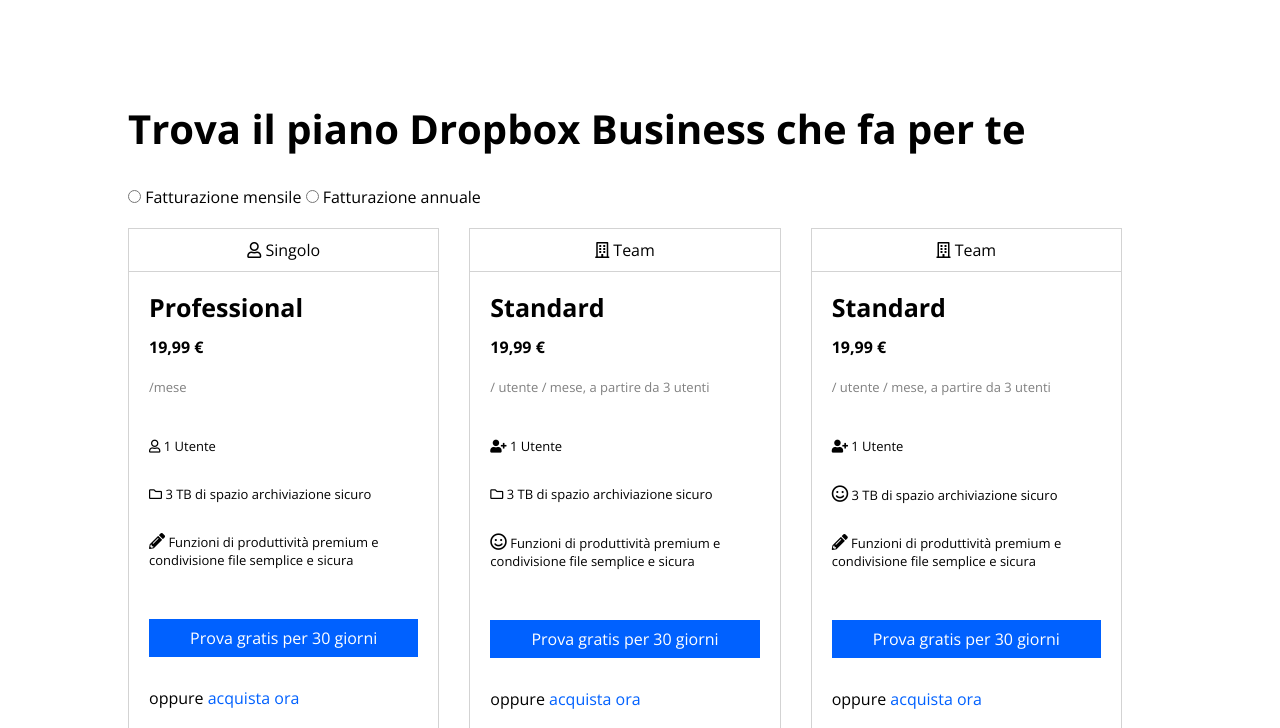
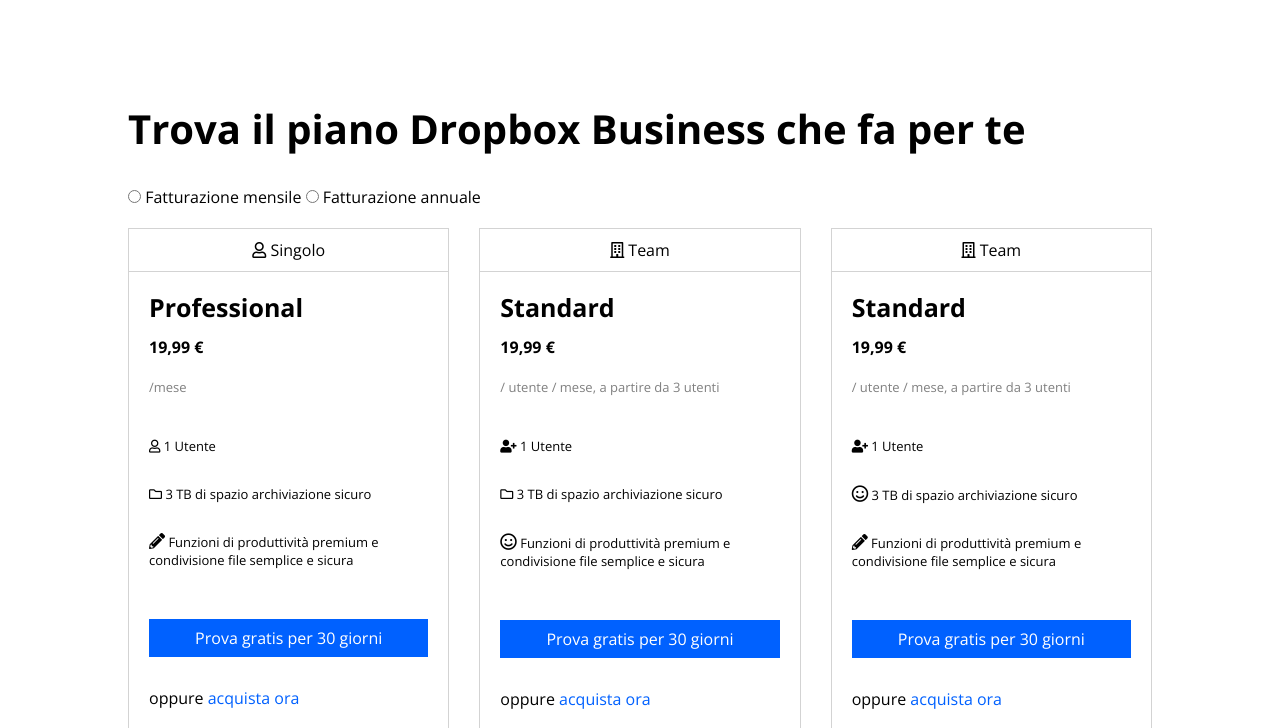
Before and after one commit to Hemil78/htmlcss-dropbox, a plain HTML site: page index.html in a window 1280 px wide. Shown: the part 809-1537 px from the top of the page. Drawn offline with nearby package versions, Linux system fonts and the light colour scheme.

Commit message:
correzione box option

```diff
--- a/css/style.css
+++ b/css/style.css
@@ -180,7 +180,7 @@
     height: 900px;
     float: left;
     border: 1px solid lightgrey;
-    width: calc(100% / 3 - 30px);
+    width: calc(100% / 3 - 20px);
 }
 
 /* plane option */
```
Also changed, not shown: index.html (+5 -0 lines).
